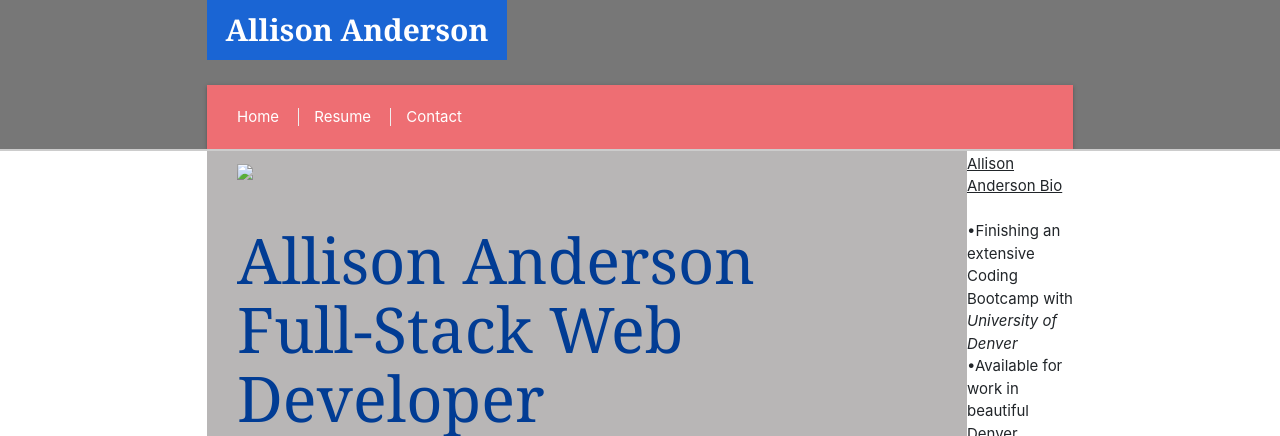
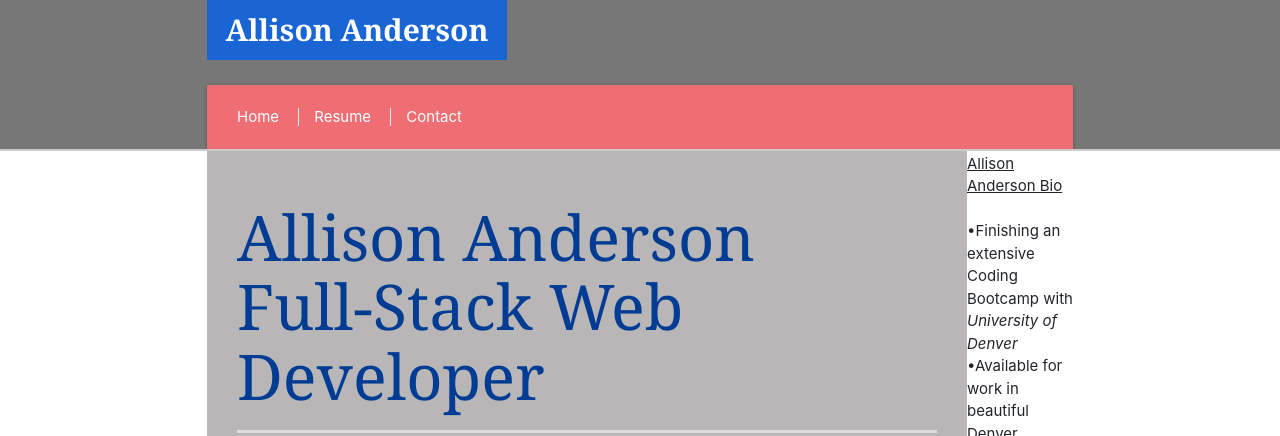
Before and after one commit to aaanderson1/aaanderson1.github.io, a website: page index.html in a window 1280 px wide. Shown: the top 436 px of the page. Drawn offline with nearby package versions, Linux system fonts and the light colour scheme; files that its build step writes are made by us from their sources; files whose address does not match are found by name.

Commit message:
formatting homepage

```diff
--- a/index.html
+++ b/index.html
@@ -53,7 +53,6 @@
     <div class="wrapper">
         <div id="main-container" class="container">
             <section class="main-section">
-                <img src="portfolio.html">
                 <h1>Allison Anderson <br> Full-Stack Web Developer</h1>
                 <img src="assets/images/Photo.png" alt="photo" class="thumbnail" style="width:150px;height:160px;">
                 <section class="card-title">
@@ -98,8 +97,7 @@
                         </section>
                     </div>
                     <div id="projects">
-                            <a href="portfolio.html" target="_blank"
-                            class="btn btn-primary">Projects - All</a>
+                        <a href="portfolio.html" target="_blank" class="btn btn-primary">Projects - All</a>
                     </div>
 
             </section>
@@ -118,8 +116,8 @@
 </body>
 
 </html>
-<!-- <div1 id="relative">
-    <background= white> -->
+<div1 id="relative">
+    <background= white>
 
         </background>
         <!-- Need to center and format in CSS -->
```
Lines whose indentation alone changed are shown as unchanged.
